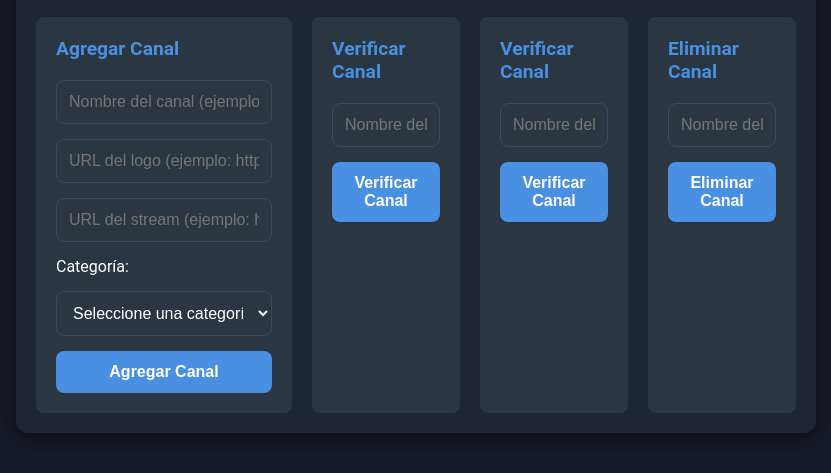
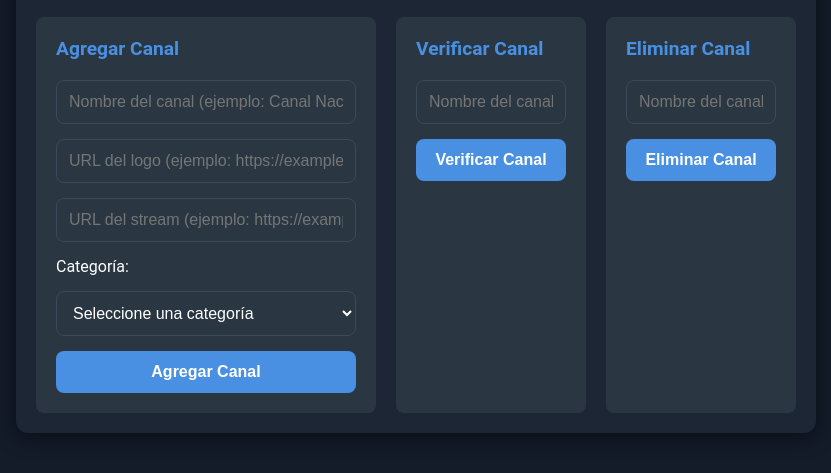
Before and after one commit to Etelio79/Panel, a plain HTML site: page channels_generator.html in a window 1280 px wide. Shown: the part 239-712 px from the top of the page, without its empty margins (224-1055 px from the left). Drawn offline with Linux system fonts and the light colour scheme; no server answers.

Commit message:
Add files via upload

```diff
--- a/channels_generator.html
+++ b/channels_generator.html
@@ -46,16 +46,6 @@
                 <p id="message"></p>
             </section>
 
-                        <!-- Sección para verificar canal -->
-            <section class="actions-section">
-                <h2>Verificar Canal</h2>
-                <form id="verify-channel-form">
-                    <input type="text" id="verify-name" placeholder="Nombre del canal a verificar" required>
-                    <button type="button" id="verify-channel-btn">Verificar Canal</button>
-                </form>
-                <p id="message"></p>
-            </section>
-
             <!-- Sección para eliminar canal -->
             <section class="actions-section">
                 <h2>Eliminar Canal</h2>
```
